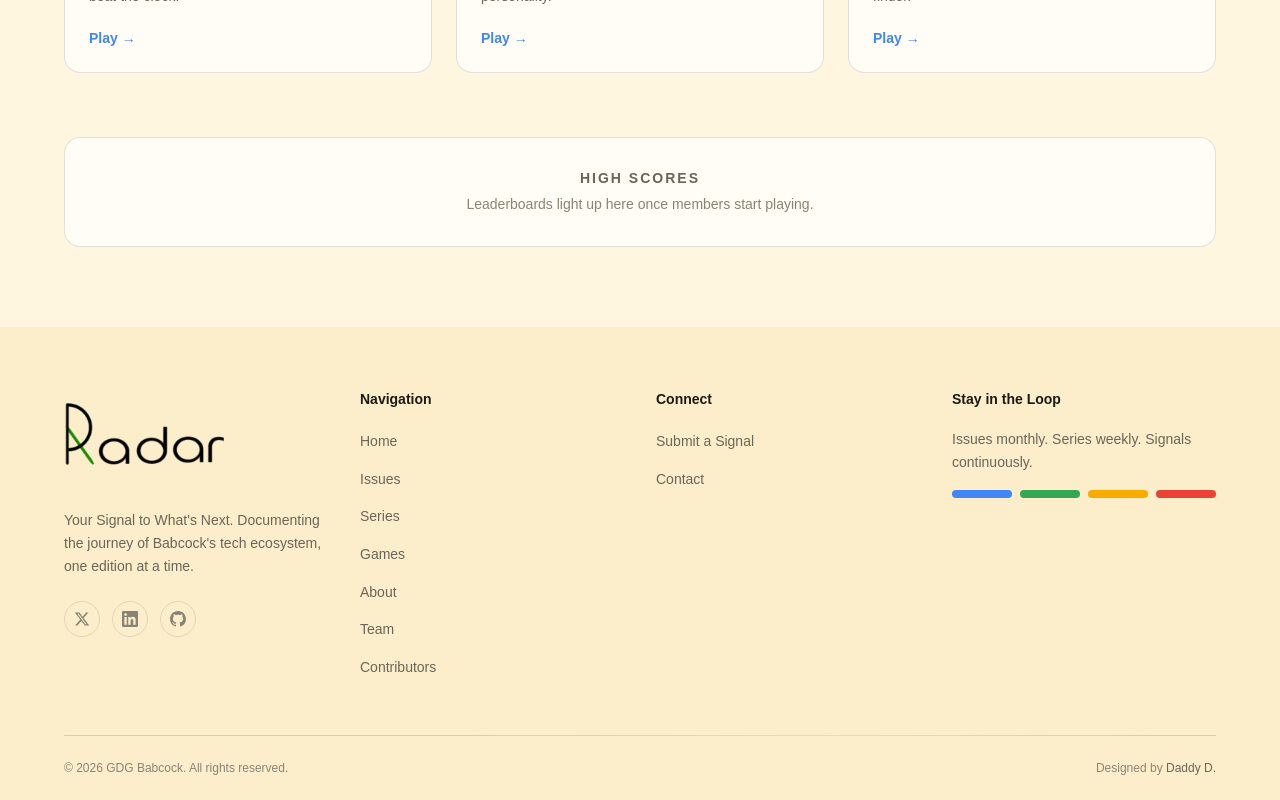
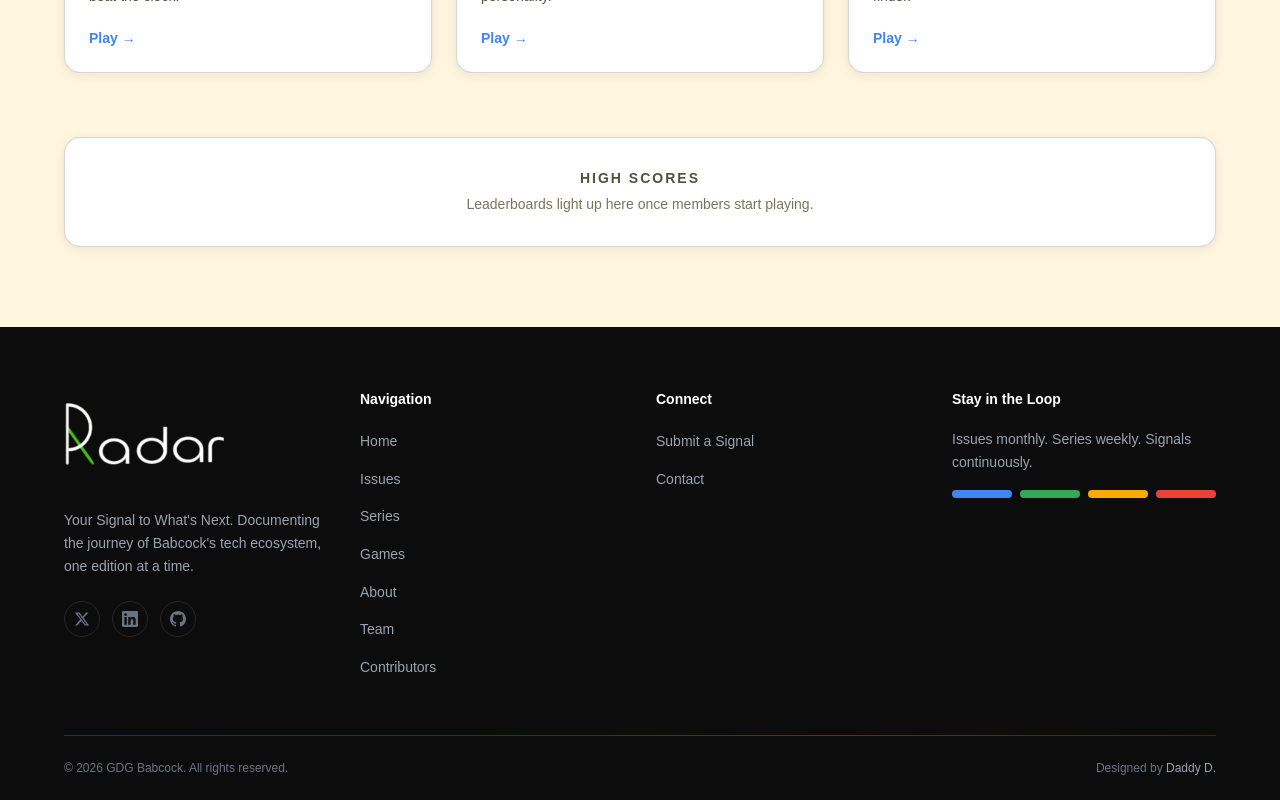
Before and after one commit to GDGBabcockUniversity/radar, a Next.js app: page /games in a window 1280 px wide. Shown: the part 491-1291 px from the top of the page. Built offline with nearby package versions, Linux system fonts and the light colour scheme; no server answers; a web font is replaced by a local one.

Commit message:
fix: give light mode real contrast with dark anchor bands and tiered surfaces

```diff
--- a/app/globals.css
+++ b/app/globals.css
@@ -81,22 +81,30 @@ html.light {
 
   --shadow-card: 0 4px 20px rgba(0, 0, 0, 0.08);
 
-  /* Semantic tokens — light (warm cream) */
+  /* Semantic tokens — light (warm cream). Cards go pure white and deep
+     panels go a genuinely deeper warm tone so the layers actually separate
+     on the cream page (light mode needs tonal jumps, not sibling creams). */
   --color-surface: #fff6e0;
-  --color-surface-raised: #fffdf5;
-  --color-surface-card: #fdf3d6;
-  --color-surface-inset: #f3e7c4;
-  --color-surface-input: #f3e7c4;
+  --color-surface-raised: #ffffff;
+  --color-surface-card: #f8ecc9;
+  --color-surface-inset: #efe2ba;
+  --color-surface-input: #efe2ba;
 
   --color-content: #1c1a14;
   --color-content-secondary: #44403a;
-  --color-content-muted: #6b6557;
-  --color-content-subtle: #8a8475;
+  --color-content-muted: #57503f;
+  --color-content-subtle: #7a7360;
 
-  --color-edge: rgba(28, 26, 20, 0.12);
-  --color-edge-strong: rgba(28, 26, 20, 0.22);
-  --color-overlay: rgba(28, 26, 20, 0.04);
-  --color-overlay-strong: rgba(28, 26, 20, 0.08);
+  --color-edge: rgba(28, 26, 20, 0.18);
+  --color-edge-strong: rgba(28, 26, 20, 0.3);
+  --color-overlay: rgba(28, 26, 20, 0.05);
+  --color-overlay-strong: rgba(28, 26, 20, 0.1);
+}
+
+/* On a light page, borders alone don't create depth — lift white cards with
+   a soft warm shadow. */
+html.light .bg-surface-raised {
+  box-shadow: 0 2px 12px rgba(28, 26, 20, 0.08);
 }
 
 html.light .section-gradient {
@@ -108,11 +116,46 @@ html.light .toc-container {
   border-color: rgba(28, 26, 20, 0.1);
 }
 
+/* ===== Dark anchor bands =====
+   The newsletter CTA and footer stay dark in BOTH themes — a deliberate
+   editorial contrast band that anchors the light page. Re-declaring the
+   semantic tokens here flips every token-driven child back to its dark
+   values without touching any component. */
+html.light .newsletter-section,
+html.light .footer-section {
+  --color-surface: #0a0a0a;
+  --color-surface-raised: #111111;
+  --color-surface-card: #1a1a1a;
+  --color-surface-inset: #161616;
+  --color-surface-input: #2a2a2a;
+
+  --color-content: #ffffff;
+  --color-content-secondary: #d1d5db;
+  --color-content-muted: #9ca3af;
+  --color-content-subtle: #6b7280;
+
+  --color-edge: rgba(255, 255, 255, 0.1);
+  --color-edge-strong: rgba(255, 255, 255, 0.2);
+  --color-overlay: rgba(255, 255, 255, 0.05);
+  --color-overlay-strong: rgba(255, 255, 255, 0.1);
+}
+
 /* Invert brand image assets (white wordmark, dark radar graphic) for light
    mode. invert + hue-rotate flips lightness while preserving hue, so the
    logo's green accent and the radar's blue glow stay on-brand. */
 html.light .theme-invert {
   filter: invert(1) hue-rotate(180deg);
+}
+
+/* Inside the dark anchor bands the white wordmark is already correct —
+   don't invert it, and don't lift cards with the light shadow. */
+html.light .newsletter-section .theme-invert,
+html.light .footer-section .theme-invert {
+  filter: none;
+}
+html.light .newsletter-section .bg-surface-raised,
+html.light .footer-section .bg-surface-raised {
+  box-shadow: none;
 }
 
 /* The radar-signal backdrop has a solid dark fill; once inverted it reads as
@@ -405,7 +448,7 @@ html.light .hero-cone {
 }
 
 html.light .spotlight-section {
-  background: #fdeecb;
+  background: #f3e5be;
 }
 /* ===== New Sections ===== */
 .latest-issue-section {
@@ -425,13 +468,9 @@ html.light .past-editions-section {
 .newsletter-section {
   background: radial-gradient(ellipse at center top, #141828 0%, #0a0a0a 70%);
 }
-html.light .newsletter-section {
-  background: radial-gradient(ellipse at center top, #fff0c8 0%, #fff6e0 70%);
-}
+/* .newsletter-section: no light override — it's a dark anchor band. */
 
 .footer-section {
   background: #0c0c0c;
 }
-html.light .footer-section {
-  background: #fdeecb;
-}
+/* .footer-section: no light override — it's a dark anchor band. */
```
